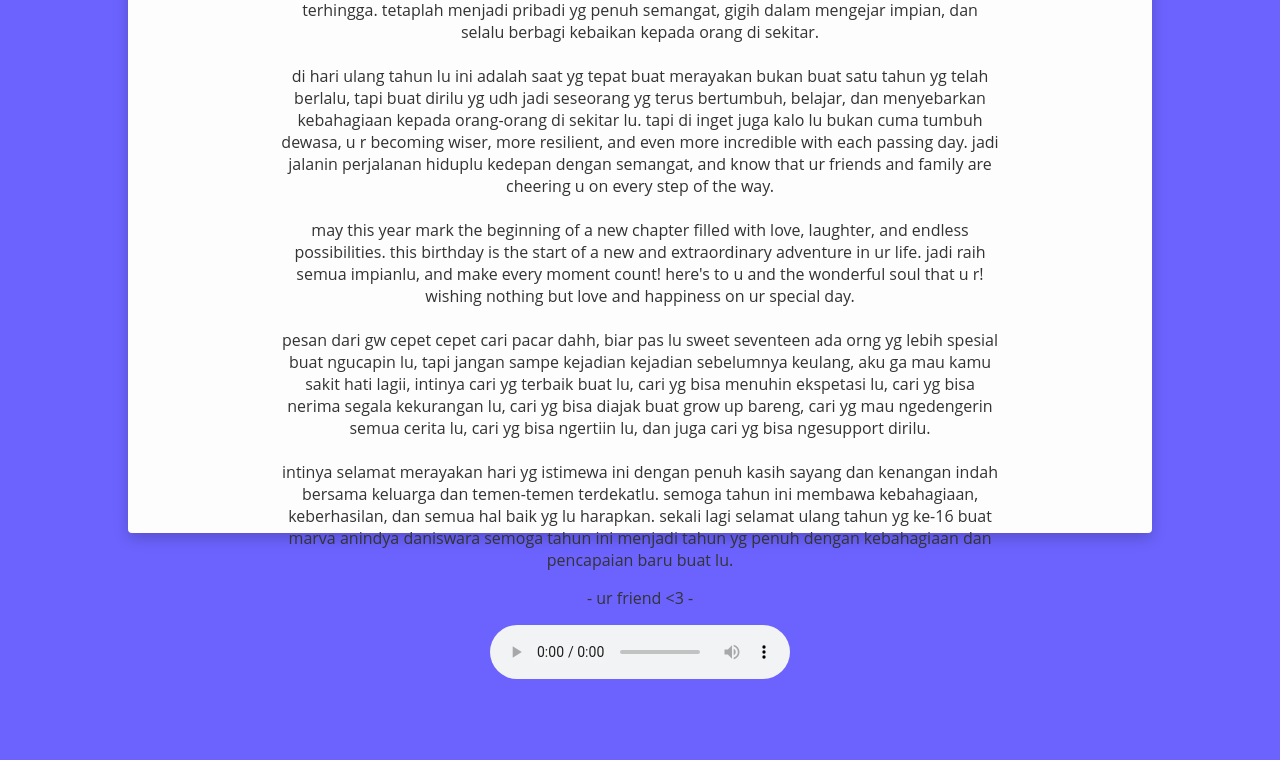
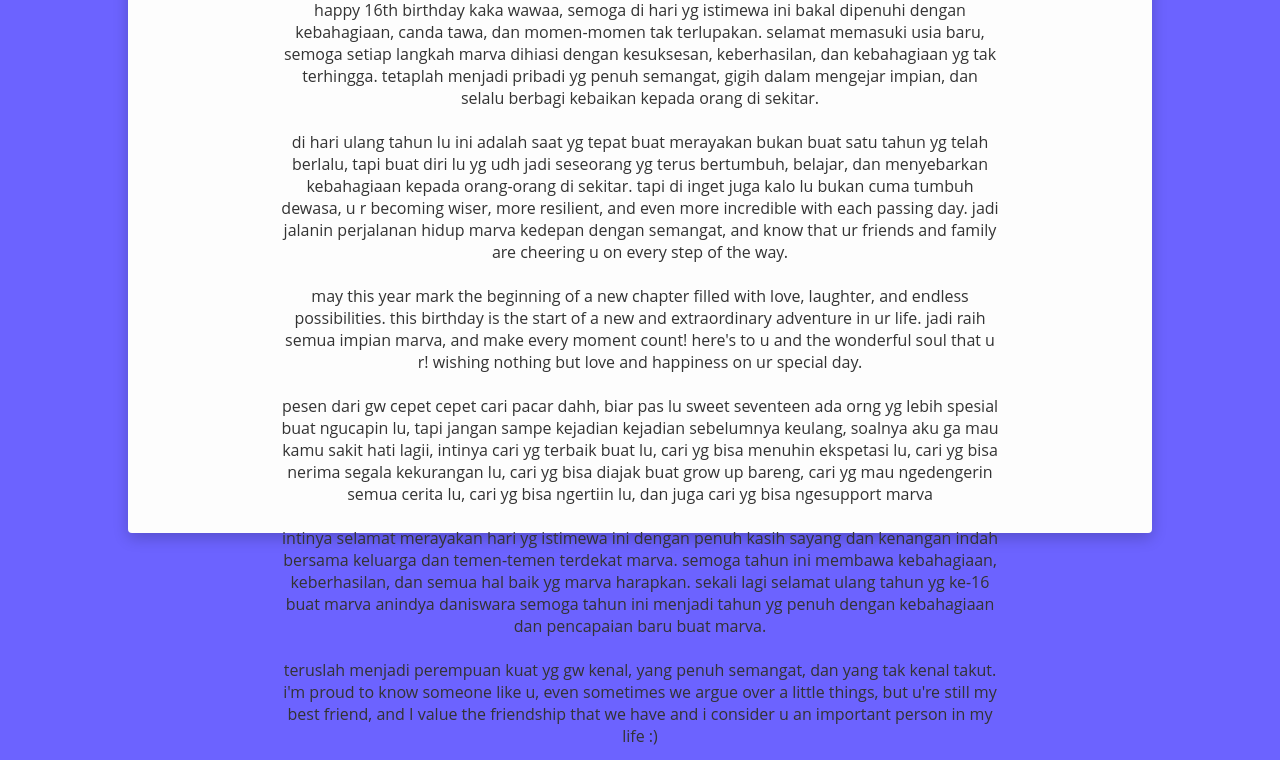
Before and after one commit to eangg1/hepi-bertdayy-wawa, a plain HTML site: page index.html in a window 1280 px wide. Shown: the part 227-987 px from the top of the page. Before the commit the page ends 927 px from the top, so only its background shows below. Drawn offline with Linux system fonts and the light colour scheme.

Commit message:
Update index.html

```diff
--- a/index.html
+++ b/index.html
@@ -11,21 +11,23 @@
     <div class="text">
         <table width="100%" border="0">
       <tr>
-      <td><img src="WhatsApp Image 2024-01-28 at 16.30.29_8c2318ed.jpg" alt="" align="left" style="width: 70%;" /></td>
-      <td><img src="birthday.gif" alt="" align="center" style="width: 70%;" /></td>
-      <td><img src="WhatsApp Image 2024-01-28 at 16.30.29_6495c1ff (2).jpg" alt="" align="right" style="width: 60%;" /></td>
+      <td><img src="photo1.jpg" alt="" align="left" style="width: 60%;" /></td>
+      <td><img src="birthday.gif" alt="" align="center" style="width: 60%;" /></td>
+      <td><img src="photo2.jpg" alt="" align="right" style="width: 60%;" /></td>
       </tr>
       </table>
       <h1>heloowww marvaa!</h1>
-      <p>happy 16th birthday!! kaka wawaa, semoga di hari yg istimewa ini bakal dipenuhi dengan kebahagiaan, canda tawa, dan momen-momen tak terlupakan. selamat memasuki usia baru, semoga setiap langkah marva dihiasi dengan kesuksesan, keberhasilan, dan kebahagiaan yg tak terhingga. tetaplah menjadi pribadi yg penuh semangat, gigih dalam mengejar impian, dan selalu berbagi kebaikan kepada orang di sekitar.
+      <p>happy 16th birthday kaka wawaa, semoga di hari yg istimewa ini bakal dipenuhi dengan kebahagiaan, canda tawa, dan momen-momen tak terlupakan. selamat memasuki usia baru, semoga setiap langkah marva dihiasi dengan kesuksesan, keberhasilan, dan kebahagiaan yg tak terhingga. tetaplah menjadi pribadi yg penuh semangat, gigih dalam mengejar impian, dan selalu berbagi kebaikan kepada orang di sekitar.
         <br><br>
-        di hari ulang tahun lu ini adalah saat yg tepat buat merayakan bukan buat satu tahun yg telah berlalu, tapi buat dirilu yg udh jadi seseorang yg terus bertumbuh, belajar, dan menyebarkan kebahagiaan kepada orang-orang di sekitar lu.  tapi di inget juga kalo lu bukan cuma tumbuh dewasa, u r becoming wiser, more resilient, and even more incredible with each passing day. jadi jalanin perjalanan hiduplu kedepan dengan semangat, and know that ur friends and family are cheering u on every step of the way.
+        di hari ulang tahun lu ini adalah saat yg tepat buat merayakan bukan buat satu tahun yg telah berlalu, tapi buat diri lu yg udh jadi seseorang yg terus bertumbuh, belajar, dan menyebarkan kebahagiaan kepada orang-orang di sekitar.  tapi di inget juga kalo lu bukan cuma tumbuh dewasa, u r becoming wiser, more resilient, and even more incredible with each passing day. jadi jalanin perjalanan hidup marva kedepan dengan semangat, and know that ur friends and family are cheering u on every step of the way.
         <br><br>
-        may this year mark the beginning of a new chapter filled with love, laughter, and endless possibilities. this birthday is the start of a new and extraordinary adventure in ur life. jadi raih semua impianlu, and make every moment count! here's to u and the wonderful soul that u r!  wishing nothing but love and happiness on ur special day.
+        may this year mark the beginning of a new chapter filled with love, laughter, and endless possibilities. this birthday is the start of a new and extraordinary adventure in ur life. jadi raih semua impian marva, and make every moment count! here's to u and the wonderful soul that u r! wishing nothing but love and happiness on ur special day.
         <br><br>
-        pesan dari gw cepet cepet cari pacar dahh, biar pas lu sweet seventeen ada orng yg lebih spesial buat ngucapin lu, tapi jangan sampe kejadian kejadian sebelumnya keulang, aku ga mau kamu sakit hati lagii, intinya cari yg terbaik buat lu, cari yg bisa menuhin ekspetasi lu, cari yg bisa nerima segala kekurangan lu, cari yg bisa diajak buat grow up bareng, cari yg mau ngedengerin semua cerita lu, cari yg bisa ngertiin lu, dan juga cari yg bisa ngesupport dirilu.
+        pesen dari gw cepet cepet cari pacar dahh, biar pas lu sweet seventeen ada orng yg lebih spesial buat ngucapin lu, tapi jangan sampe kejadian kejadian sebelumnya keulang, soalnya aku ga mau kamu sakit hati lagii, intinya cari yg terbaik buat lu, cari yg bisa menuhin ekspetasi lu, cari yg bisa nerima segala kekurangan lu, cari yg bisa diajak buat grow up bareng, cari yg mau ngedengerin semua cerita lu, cari yg bisa ngertiin lu, dan juga cari yg bisa ngesupport marva
         <br><br>
-        intinya selamat merayakan hari yg istimewa ini dengan penuh kasih sayang dan kenangan indah bersama keluarga dan temen-temen terdekatlu. semoga tahun ini membawa kebahagiaan, keberhasilan, dan semua hal baik yg lu harapkan. sekali lagi selamat ulang tahun yg ke-16 buat marva anindya daniswara semoga tahun ini menjadi tahun yg penuh dengan kebahagiaan dan pencapaian baru buat lu.
+        intinya selamat merayakan hari yg istimewa ini dengan penuh kasih sayang dan kenangan indah bersama keluarga dan temen-temen terdekat marva. semoga tahun ini membawa kebahagiaan, keberhasilan, dan semua hal baik yg marva harapkan. sekali lagi selamat ulang tahun yg ke-16 buat marva anindya daniswara semoga tahun ini menjadi tahun yg penuh dengan kebahagiaan dan pencapaian baru buat marva.
+        <br><br>
+        teruslah menjadi perempuan kuat yg gw kenal, yang penuh semangat, dan yang tak kenal takut. i'm proud to know someone like u, even sometimes we argue over a little things, but u're still my best friend, and I value the friendship that we have and i consider u an important person in my life :)
         <p class="muted">- ur friend <3 -</p></p>
     <div>
       <audio controls autoplay loop>
@@ -36,6 +38,3 @@
   </div> </div>
 </body>
 </html>
-  </div>
-</body>
-</html>
```
